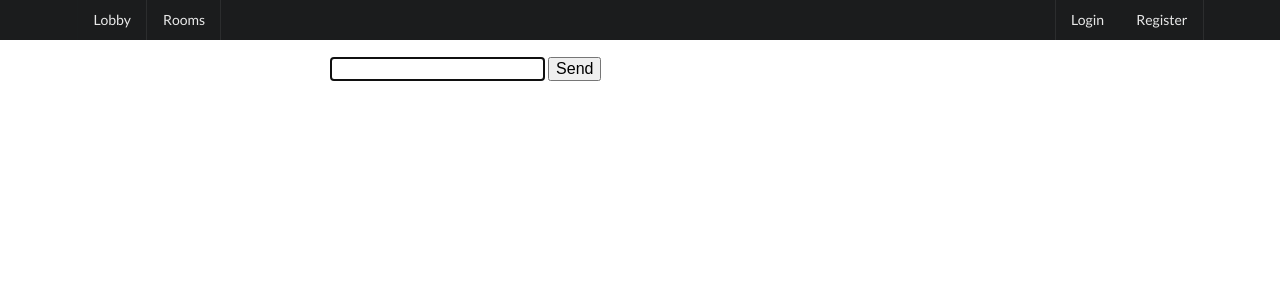
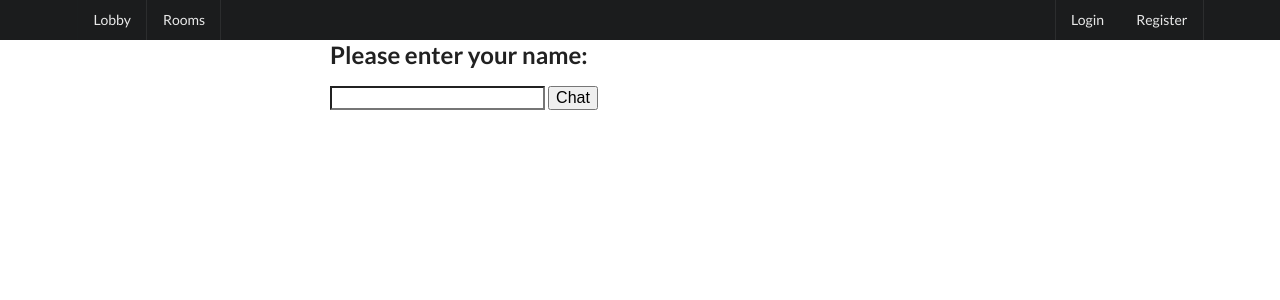
Before and after one commit to cofonseca/ChatApp, a Flask app: page / in a window 1280 px wide. Shown: the top 300 px of the page. Run offline with Flask 2, Linux system fonts and the light colour scheme; some libraries are stand-ins or nearby versions.

Commit message:
Index renamed to chat. New index page asks for username.

```diff
--- /dev/null
+++ b/templates/chat.html
@@ -0,0 +1,6 @@
+{% extends 'layout.html' %}
+{% block body %}
+<ul id="messageArea"></ul>
+<input type="text" id="userMessage">
+<button id="send">Send</button>
+{% endblock %}
--- a/templates/index.html
+++ b/templates/index.html
@@ -1,6 +1,8 @@
 {% extends 'layout.html' %}
 {% block body %}
-<ul id="messageArea"></ul>
-<input type="text" id="userMessage">
-<button id="send">Send</button>
+<h2>Please enter your name:</h2>
+<form action="/chat" method="POST">
+    <input name="userId" type="text" id="userId">
+    <button id="chat" type="submit">Chat</button>
+</form>
 {% endblock %}
```
